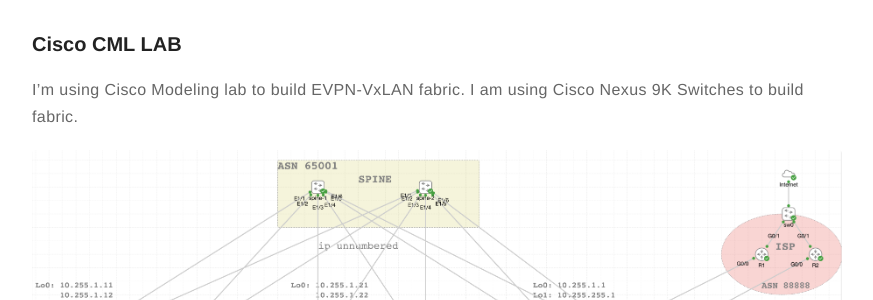
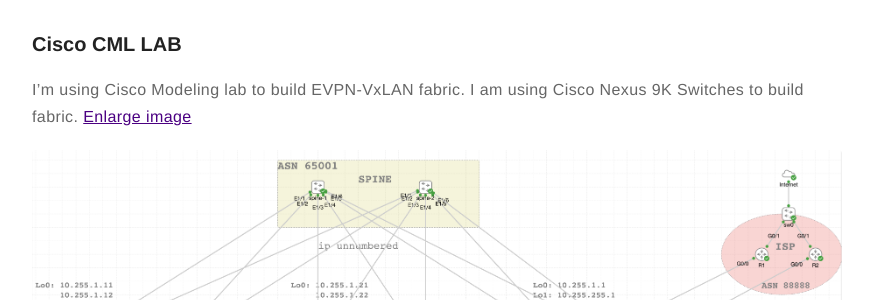
Before and after one commit to satishdotpatel/satishdotpatel.github.io, a Jekyll site: the page built from _posts/2023-07-24-bgp-evpn-vxlan-in-datacenter.markdown, in a window 1280 px wide and 900 px high, scrolled down 969 px. Shown: the part 152-452 px from the top of the window, without its empty margins (203-1076 px from the left). Built offline with Jekyll 4.4.1, drawn with Linux system fonts in a browser that asks for light colours; comment, search, counter and statistics services are not loaded.

```diff
--- a/_posts/2023-07-24-bgp-evpn-vxlan-in-datacenter.markdown
+++ b/_posts/2023-07-24-bgp-evpn-vxlan-in-datacenter.markdown
@@ -34,7 +34,7 @@
 
 ### Cisco CML LAB
 
-I'm using Cisco Modeling lab to build EVPN-VxLAN fabric. I am using Cisco Nexus 9K Switches to build fabric.
+I'm using Cisco Modeling lab to build EVPN-VxLAN fabric. I am using Cisco Nexus 9K Switches to build fabric. [Enlarge image](https://user-images.githubusercontent.com/10041875/256011691-5bbe697f-217f-4759-b0cc-6818016906ac.png)
 
 ![<img>](/assets/images/2023-07-24-bgp-evpn-vxlan-in-datacenter/bgp-evpn-vxlan-lab.png){: width="1000" }
 
```
